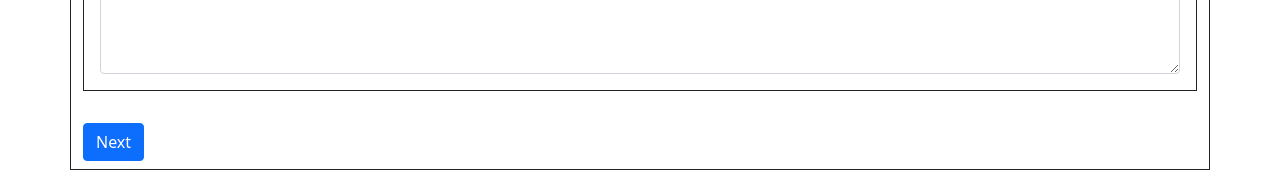
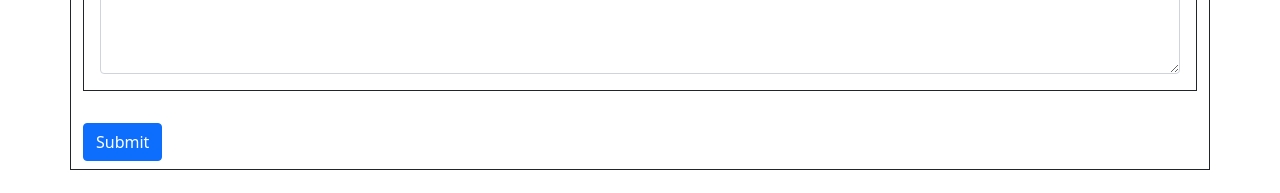
Before and after one commit to poonamchippa7/ICS-PORTAL, a React (Create React App) app: page / in a window 1280 px wide. Shown: the part 2380-2573 px from the top of the page. Built offline with nearby package versions, Linux system fonts and the light colour scheme.

Commit message:
changes submit

```diff
--- a/src/components/Approval1.js
+++ b/src/components/Approval1.js
@@ -101,7 +101,7 @@ export default function Approval1() {
         </div>
         </div>
         <div className="form-group col-md-6 a-right my-2">
-            <Button href="/Declaration">Next</Button>
+            <Button href="/Declaration">Submit</Button>
 
             {/* //<Link to="/checkpoint">Next</Link> */}
 
--- a/src/components/Checkpoint.js
+++ b/src/components/Checkpoint.js
@@ -481,7 +481,7 @@ export default function Checkpoint() {
 
 
                     <div className="form-group col-md-6 a-right my-2">
-                        <Button href="/riskmanagement">Next</Button>
+                        <Button href="/riskmanagement">Submit</Button>
 
                         {/* //<Link to="/checkpoint">Next</Link> */}
 
--- a/src/components/Declaration.js
+++ b/src/components/Declaration.js
@@ -99,7 +99,7 @@ export default function Declaration(){
         </div>
         </div>
         <div className="form-group col-md-6 a-right my-2">
-            <Button href="/approval2">Next</Button>
+            <Button href="/approval2">Submit</Button>
 
             {/* //<Link to="/checkpoint">Next</Link> */}
 
--- a/src/components/ExitOfFarmer.js
+++ b/src/components/ExitOfFarmer.js
@@ -166,7 +166,7 @@ export default function ExitOfFarmer() {
 
         </div>
         <div className="form-group col-md-6 a-right my-2">
-            <Button href="/">Next</Button>
+            <Button href="/">Submit</Button>
 
             {/* //<Link to="/checkpoint">Next</Link> */}
 
--- a/src/components/Exit_Approval.js
+++ b/src/components/Exit_Approval.js
@@ -220,7 +220,7 @@ setInputFields(values);
                 </div>
             </div>
             <div className="form-group col-md-6 a-right my-2">
-            <Button href="/">Next</Button>
+            <Button href="/">Submit</Button>
 
             {/* //<Link to="/checkpoint">Next</Link> */}
 
--- a/src/components/FarmersContract.js
+++ b/src/components/FarmersContract.js
@@ -158,7 +158,7 @@ accredited Certification Body and give access to the fields, stores and document
             </div>
           </div>
           <div className="form-group col-md-6 a-right my-2">
-            <Button href="/FarmDairy">Next</Button>
+            <Button href="/FarmDairy">Submit</Button>
 
             {/* //<Link to="/checkpoint">Next</Link> */}
 
--- a/src/components/Inspection.js
+++ b/src/components/Inspection.js
@@ -252,7 +252,7 @@ return(
   </Table  >
             </div>
             <div className="form-group col-md-6 a-right my-2">
-            <Button href="/checkpoint">Next</Button>
+            <Button href="/checkpoint">Submit</Button>
 
             {/* //<Link to="/checkpoint">Next</Link> */}
 
--- a/src/components/RiskManagement.js
+++ b/src/components/RiskManagement.js
@@ -196,7 +196,7 @@ export default function RiskManagement() {
 
 
 <div className="form-group col-md-6 a-right my-2">
-            <Button href="/approval1">Next</Button>
+            <Button href="/approval1">Submit</Button>
 
             {/* //<Link to="/checkpoint">Next</Link> */}
 
```
